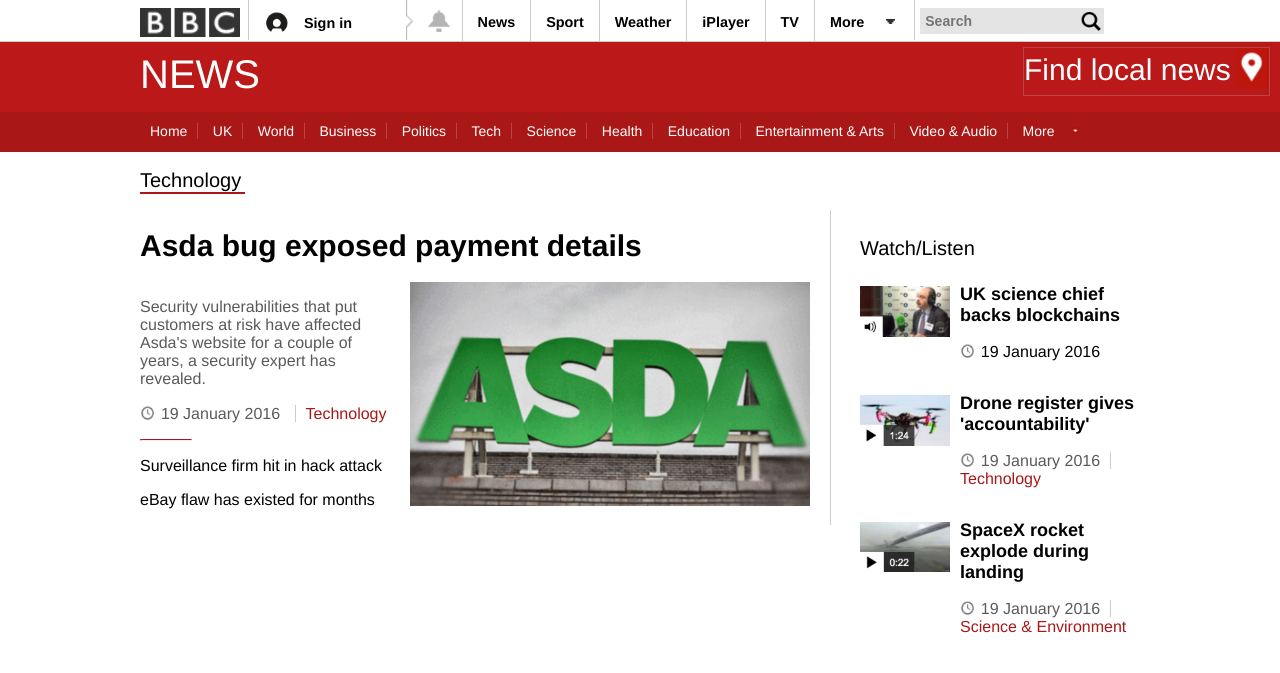
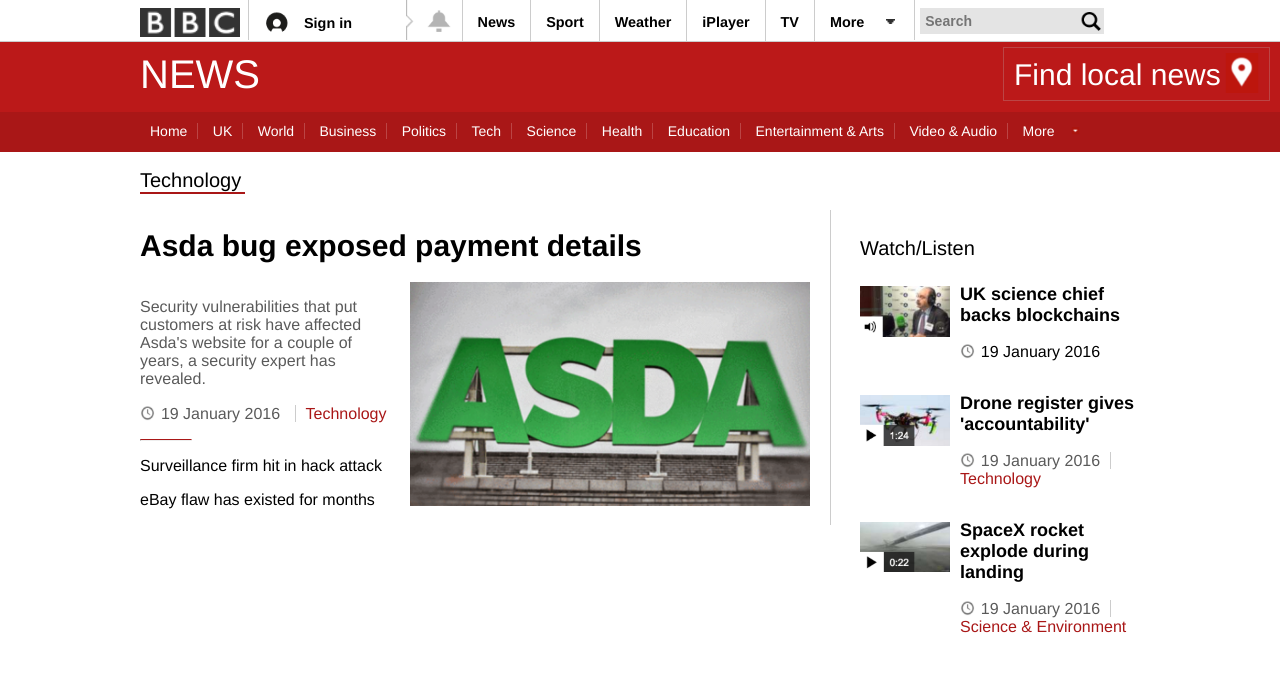
Before and after one commit to dishap22/BBC-News-Site-Clone, a plain HTML site: page index.html in a window 1280 px wide. Drawn offline with Linux system fonts and the light colour scheme.

Commit message:
Fixed error

```diff
--- a/stylesheet.css
+++ b/stylesheet.css
@@ -110,9 +110,9 @@
 	float: right;
 	color: white;
 	border: 1px #BB4545 solid;
-	width: 250px
-	padding: 5px 5px 0 10px;
-	margin: 5px 10px 0 0;
+	width: 250px;
+	padding: 5px 5px 0px 10px;
+	margin: 5px 10px 0px 0px;
 }
 
 #local-news a {
```
